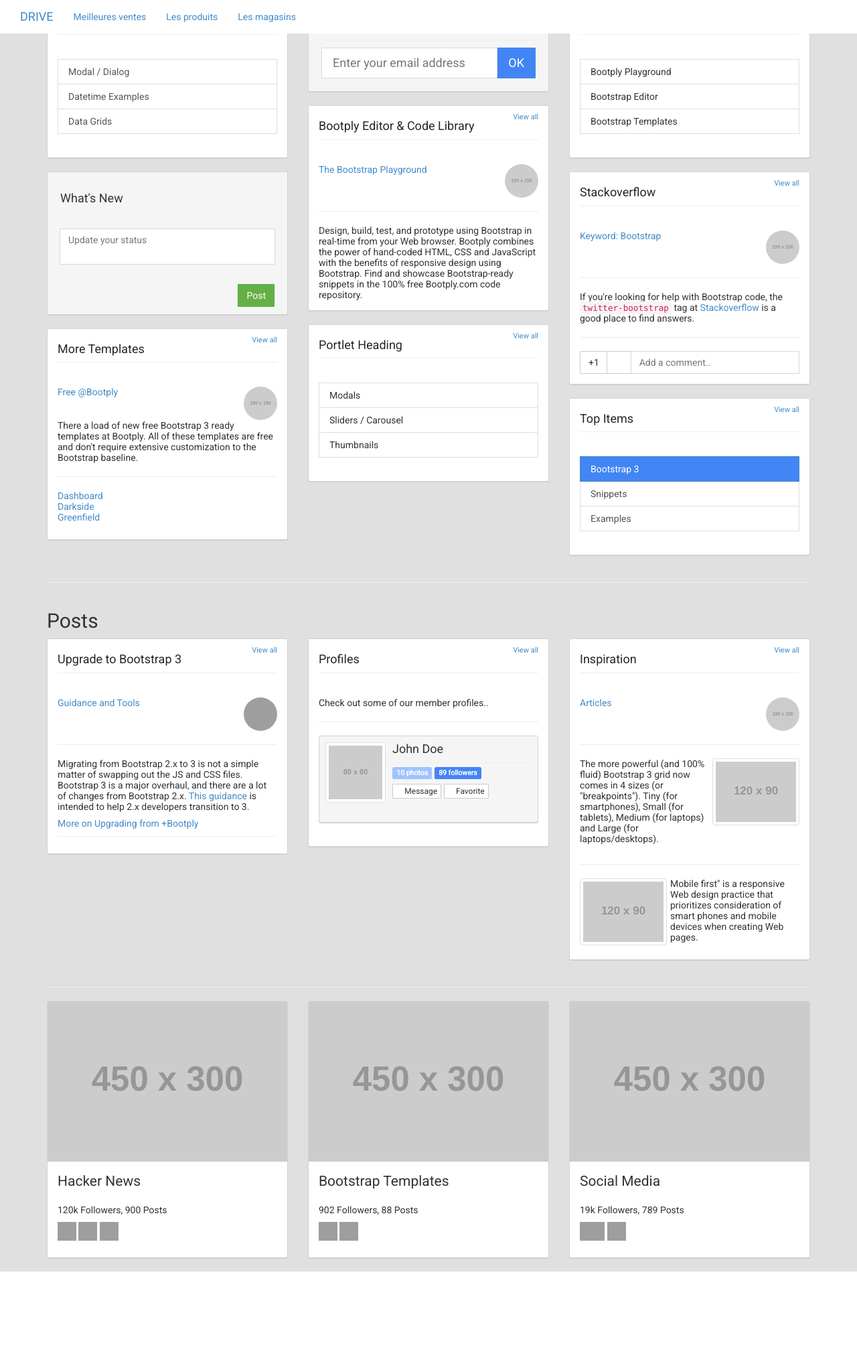
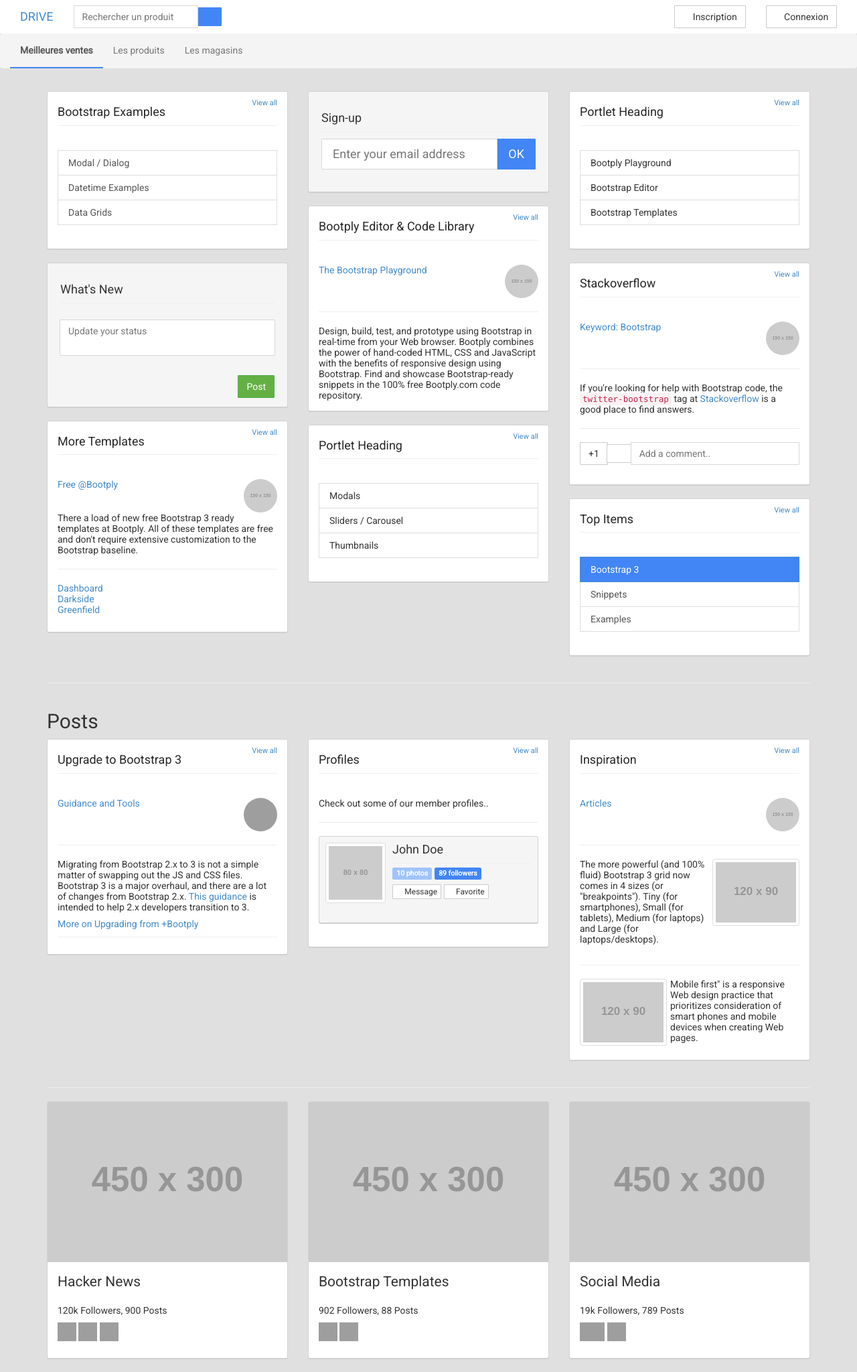
Before and after one commit to Gaibe/Project-CSI-S6, a PHP site: page /projetcsi/ in a window 1280 px wide. Shown: the whole page at 67% size. Before the commit the page ends 1898 px from the top, so only its background shows below. Run offline with PHP 8.4, Linux system fonts and the light colour scheme; grey boxes labelled with a size stand in for pictures from a placeholder-image service; some libraries are stand-ins or nearby versions; some web fonts are replaced; grey boxes are pictures that could not be loaded.

Commit message:
Ajout de la connection à la base de données Ajout des tables

```diff
--- /dev/null
+++ b/AuthException.php
@@ -0,0 +1,6 @@
+<?php
+
+class AuthException extends Exception {
+    echo "<script> alert('Mot de passe erroné'); </script>";
+}
+?>
--- /dev/null
+++ b/base.php
@@ -0,0 +1,42 @@
+ <?php
+
+class base{
+
+
+	private static $connection;
+
+	private static $host = "localhost";
+	private static $user = "projet_csi";
+	private static $pass = "csi";
+	private static $base = "projet_csi";
+
+	/* Permet d'obtenir une connection à la base
+	 * (Les paramètres de connections sont stockés dans le fichier paramco.php)
+	 * Il faut créer une connection PDO distante
+	 */
+	public static function getConnection(){
+		if (isset(self::$connection)) {
+			return self::$connection;
+		}else{
+			self::$connection = self::connect();
+			return self::$connection;
+		}
+	}
+
+
+	public static function connect(){
+		//global $host, $user, $pass, $base;
+		try{
+			$dns = "mysql:host=" . self::$host . ";dbname=" . self::$base . ";";
+			$connection = new PDO($dns, self::$user, self::$pass,
+					array(PDO::ERRMODE_EXCEPTION=>true, PDO::ATTR_PERSISTENT=>true));
+			$connection->exec("SET CHARACTER SET utf8");
+			echo "CONNECTION ETABLIE";
+			return($connection);
+		}catch (Exception $e){
+			die('Erreur : ' . $e->getMessage());
+		}
+
+	}
+}
+?>
--- a/content.php
+++ b/content.php
@@ -1,3 +1,4 @@
+<div class="container" id="main">
 <div class="row">
    <div class="col-md-4 col-sm-6">
         <div class="panel panel-default">
@@ -229,3 +230,5 @@
     </div><!--/col-->
 
   </div>
+</div>
+</div>
--- a/footer.php
+++ b/footer.php
@@ -2,7 +2,6 @@
 
 
     <!-- script references -->
-        </div>          <!-- referme la classe container -->
         <script src="//ajax.googleapis.com/ajax/libs/jquery/2.0.2/jquery.min.js"></script>
         <script src="js/bootstrap.min.js"></script>
         <script src="js/scripts.js"></script>
--- a/header.php
+++ b/header.php
@@ -1,3 +1,7 @@
+<?php
+require_once "base.php";
+$connection = base::getConnection();
+?>
 <!DOCTYPE html>
 <html lang="fr">
     <head>
@@ -15,19 +19,34 @@
     <body>
 
 
-<div class="container">
 <nav class="navbar navbar-fixed-top header">
     <div class="col-md-12">
         <div class="navbar-header">
             <a href="http://localhost/projetcsi/" class="navbar-brand">DRIVE</a>
+        </div>
+        <form class="navbar-form pull-left">
+            <div class="input-group" style="max-width:600px;">
+                <input type="text" class="form-control" placeholder="Rechercher un produit" name="srch-term" id="srch-term">
+                <div class="input-group-btn">
+                    <button class="btn btn-default btn-primary" type="submit"><i class="glyphicon glyphicon-search"></i></button>
+                </div>
+            </div>
+        </form>
+        <div class="pull-right" style="margin-top:8px;">
+            <div class="col-xs-6"><a class="btn btn-default center-block" href="#"><span class="glyphicon glyphicon-th-list"></span> Inscription</a></div>
+            <div class="col-xs-6"><a class="btn btn-default center-block" href="#"><span class="glyphicon glyphicon-user"></span> Connexion</a></div>
+        </div>
+    </div>
+</div>
+<div class="navbar navbar-default" id="subnav">
+    <div class="col-md-12">
+        <div class="navbar-header">
             <ul class="nav navbar-nav">
                 <li class="active"><a href="#">Meilleures ventes</a></li>
                 <li><a href="#">Les produits</a></li>
                 <li><a href="#">Les magasins</a></li>
             </ul>
-                <button type="button" class="navbar-toggle" data-toggle="collapse" data-target="#navbar-collapse1">
-                <i class="glyphicon glyphicon-search"></i>
-                </button>
+
         </div>
     </div>
 </nav>
```
Also changed, not shown: Authentication.php (added, +44 -0 lines), script/database.sql (+47 -2 lines). Lines whose indentation alone changed are shown as unchanged.
